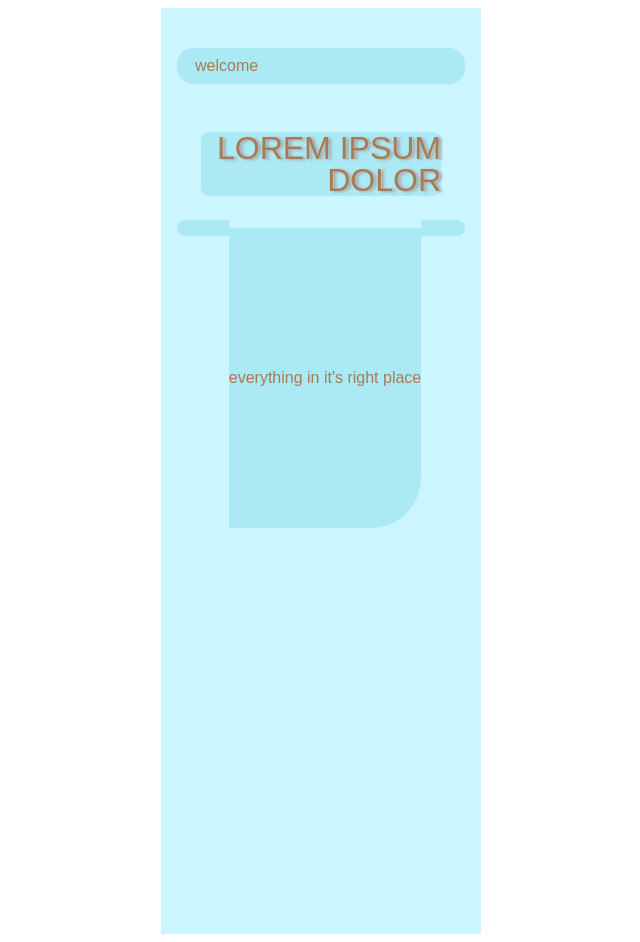
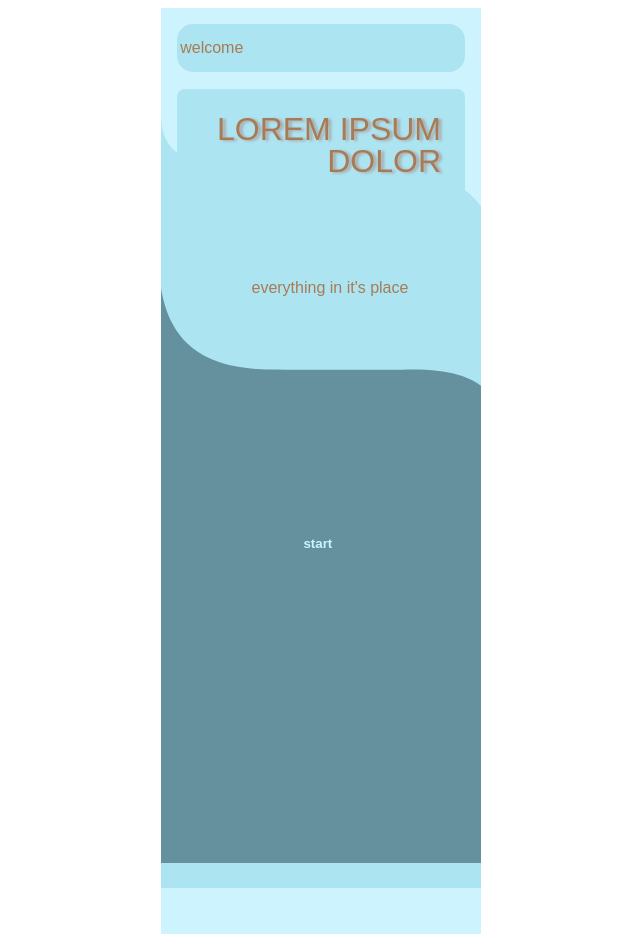
Before and after one commit to Taarts/tsaCapstone, a React (Vite) app in the folder ClientApp/: page / in a window 1280 px wide. Shown: the whole page, without its empty margins (319-959 px from the left). Built offline with nearby package versions, Linux system fonts and the light colour scheme; a web font is replaced by a local one.

Commit message:
Everything is there just placement is a mess

```diff
--- a/ClientApp/src/App.tsx
+++ b/ClientApp/src/App.tsx
@@ -3,29 +3,49 @@ import React from 'react'
 export function App() {
   return (
     <div>
-      <div className="content">
-        <div className="section">
+      <div className="wrapper">
         <header>
-            <nav>
           <p>welcome</p>
-            </nav>
         </header>
-          <h1 className="front-page">LOREM IPSUM DOLOR</h1>
+        <h1 id="app-title">LOREM IPSUM DOLOR</h1>
+        {/* <------ this should be underneath everything ----> */}
+        <div className="wave_a flip ">
+          <svg
+            id="Layer_1"
+            data-name="Layer 1"
+            xmlns="http://www.w3.org/2000/svg"
+            viewBox="0 0 1126.22 1917.5"
+            fill="#CDF3FE"
+            text-textAnchor="middle"
+          >
+            <path d="M0,0C39,244,227,268.5,369,271.5s491,0,491,0c125,3,265,37,266,178,.85,120.1-1,1468-1,1468L0,1916.5V0Z" />
+          </svg>
+        </div>
         <main>
-            <section className="a">
-              <div className="aa">
-                everything in it's right place
-                {/* <div className="centered color-teal"> */}
-                {/* <p className="pale-text">start</p> */}
-                {/* </div> */}
+          <section className="mid-blue">
+            <div className="text-placement">
+              <p>everything in it's place</p>
             </div>
           </section>
-            <section className="b">
-              <div className="bb">everything in it's right place</div>
+          <section>
+            <div className="button-placement">
+              <button>start</button>
+            </div>
+            <div className="wave_b">
+              <svg
+                id="Layer_1"
+                data-name="Layer 1"
+                xmlns="http://www.w3.org/2000/svg"
+                viewBox="0 0 1126.22 1917.5"
+                fill="#64919D"
+                text-textAnchor="middle"
+              >
+                <path d="M0,0C39,244,227,268.5,369,271.5s491,0,491,0c125,3,265,37,266,178,.85,120.1-1,1468-1,1468L0,1916.5V0Z" />
+              </svg>
+            </div>
           </section>
         </main>
       </div>
     </div>
-    </div>
   )
 }
--- a/ClientApp/src/index.scss
+++ b/ClientApp/src/index.scss
@@ -1,36 +1,76 @@
 :root {
   font: 16px / 1 sans-serif;
-  --pale-blue: #ccf6ff;
-  --mid-blue: #abe9f5;
-  --teal: #659da8;
+  --pale-blue: #cdf3fe;
+  --mid-blue: #ade4f2;
+  --teal: #64919d;
   --fudgy: #f5cdab;
   --milk-choc: #a87b54;
   --chartreuse: #eaf59a;
   --pale-grey: #dddddd;
 }
 
-// @media screen and (min-width: 26.75em) {
-//   :root {
-//     font-size: 16px;
-//   }
-// }
 * {
   box-sizing: border-box;
   color: var(--milk-choc);
 }
 
+body,
 html {
-  height: 100%;
+  margin: 0;
+  min-height: 100%;
+  color: var(--milk-choc);
+  font-family: 'Sophia Pro', sans-serif;
 }
 
-body {
-  margin: 0;
+main {
+  display: flex;
+  flex-direction: column;
+  justify-content: flex-end;
+  align-items: center;
   min-height: 100%;
+  width: 100%;
+  background-color: var(--mid-blue);
+  padding: 0;
+  overflow: hidden;
 }
 
-p {
-  margin: 10px;
-  padding: 0;
+section {
+  position: relative;
+  min-height: 25rem;
+  width: 100%;
+}
+
+.wrapper {
+  position: relative;
+  max-width: 20rem;
+  min-height: 57.88rem;
+  background-color: var(--pale-blue);
+  display: flex;
+  flex-direction: column;
+  margin: 0.5rem auto;
+  overflow-x: hidden;
+}
+
+header {
+  position: relative;
+  background-color: var(--mid-blue);
+  border-radius: 1rem;
+  padding: 0 0 0 0.2rem;
+  margin: 1rem;
+  z-index: 2;
+}
+
+#app-title {
+  position: absolute;
+  top: 7%;
+  display: flex;
+  flex-direction: column;
+  // min-height: 100%;
+  background-color: var(--mid-blue);
+  padding: 1.5rem;
+  border-radius: 0.5rem;
+  margin: 1rem;
+  z-index: 1;
 }
 
 h1 {
@@ -44,116 +84,86 @@ h1 {
   text-align: end;
 }
 
-header {
-  background-color: var(--mid-blue);
-  border-radius: 1rem;
-  padding: 0 0 0 0.5rem;
-  margin: 1.5rem 0;
+p {
+  // margin: 10px;
+  padding: 0;
 }
 
-.content {
+// <------ top above ----- >
+
+.wave_a {
+  position: absolute;
+  top: -40%;
+  // left: 0%;
+  width: 26.4vw;
+  height: 100vh;
+  // background: var(--pale-blue);
+  // z-index: 0;
+}
+.wave_b {
+  position: absolute;
+  top: -50%;
+  width: 26.4vw;
+  height: 100vh;
+  // background: var(--pale-blue);
+}
+.text-placement {
+  position: absolute;
   display: flex;
-  flex-direction: column;
-  align-content: center;
-  min-height: 100%;
-  min-width: auto;
+  align-items: center;
+  width: 26.4vw;
+  height: 50vh;
+  justify-content: center;
+  // border: solid 2px var(--milk-choc);
 }
 
-.front-page {
-  display: flex;
-  flex-direction: column;
-  justify-content: flex-end;
-  align-items: center;
-  min-height: 100%;
-  background-color: var(--mid-blue);
-  padding: 0 0 0 0.5rem;
-  border-radius: 0.5rem;
+.text-placement p {
+  margin: auto;
+  // padding: 0.5rem;
 }
 
-main {
-  display: flex;
-  flex-direction: column;
-  justify-content: flex-end;
+.button-placement {
+  position: absolute;
+  top: 10%;
+  left: 37%;
   align-items: center;
-  // align-content: center;
-  min-height: 100%;
-  background-color: var(--mid-blue);
-  padding: 0 0 0 0.5rem;
-  border-radius: 0.5rem;
+  // width: 26.4vw;
+  // height: 50vh;
+  justify-content: center;
+  background-color: var(--teal);
+  z-index: 3;
+}
+.flip {
+  position: absolute;
+  top: -60%;
+  background: var(--mid-blue);
+  transform: rotate(180deg);
+  // border: solid 2px red;
+}
+// .mid-blu {
+//   display: grid;
+// }
+
+// .mid-blu p {
+//   margin: auto;
+// }
+
+button {
+  background-color: var(--teal);
+  color: var(--pale-blue);
+  border: none;
+  padding: 0.5rem 1.5rem;
+  border-radius: 10rem;
+  font-weight: 700;
+  z-index: 2;
 }
 
-.section {
-  max-width: 20rem;
-  min-height: 57.88rem;
-  display: flex;
-  flex-direction: column;
-  background-color: var(--pale-blue);
-  margin: 0.5rem auto;
-  padding: 1rem;
+.layer1 {
+  background-image: url('./images/#64919D_sin.svg');
 }
 
-.centered {
-  display: flex;
-  flex-flow: column wrap;
-  justify-content: center;
-  align-content: center;
-  color: #abe9f5;
-  height: 36rem;
-  width: 18rem;
-}
-
-section {
-  height: 1vh;
-  // width: 2vw;
-}
-
-.aa {
-  background-color: var(--pale-blue);
-  border-radius: 0 0 0 50px;
-}
-
-.a {
-  background-color: var(--mid-blue);
-  border-radius: 0 50px 0 0;
-}
-
-.bb {
-  background-color: var(--mid-blue);
-  border-radius: 0 0 50px 0;
-}
-
-.b {
-  background-color: var(--pale-blue);
-  border-radius: 50px 0 0 0;
-}
-
-.aa,
-.bb {
-  height: 300px;
-  text-align: center;
-  display: flex;
-  justify-content: center;
-  align-items: center;
-}
-
-.color-teal {
-  background-color: #659da8;
-}
-
-.color-fudgy {
-  background-color: #f5cdab;
-}
-
-.color-milkchoc {
-  color: var(--milk-choc);
-}
-
-.pale-text {
-  color: var(--pale-blue);
-}
-
-.bgrd-midbl {
-  background-color: var(--mid-blue);
+.layer2 {
+  background-image: url('./images/#64919D_sin.svg');
 }
 
 .w-500 {
```
Also changed, not shown: ClientApp/src/images/precoded.md (added, +9 -0 lines), ClientApp/src/images/#64919D_sin.svg (added). Lines whose indentation alone changed are shown as unchanged.
